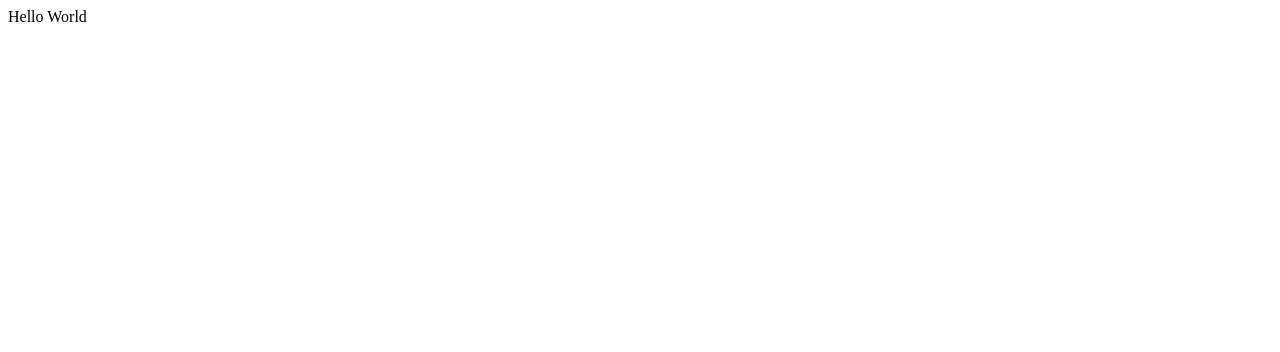
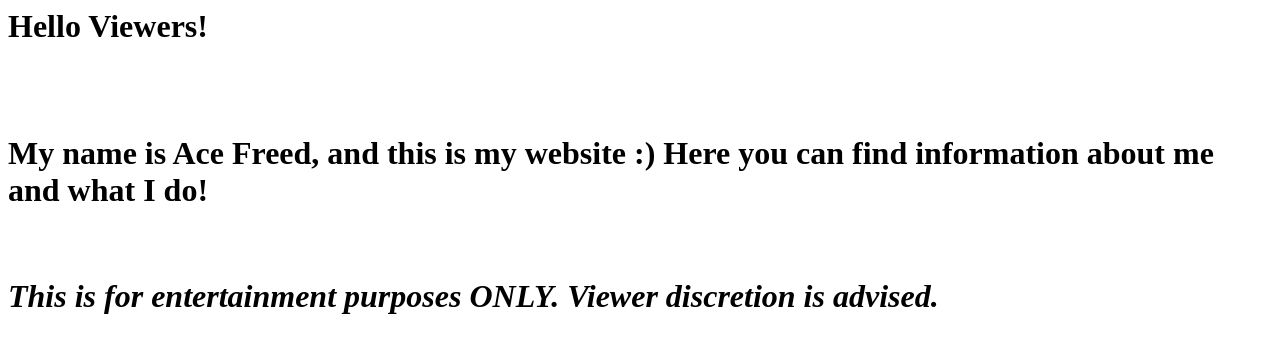
Before and after one commit to asfreed21/Portfolio, a plain HTML site: page index.html in a window 1280 px wide. Drawn offline with Linux system fonts and the light colour scheme.

Commit message:
Update index.html

```diff
--- a/index.html
+++ b/index.html
@@ -1 +1,5 @@
-<p> Hello World </P>
+<h1> <strong> Hello Viewers! </strong> <h1>
+  <br>
+  <p> My name is Ace Freed, and this is my website :) Here you can find information about me and what I do! </p>
+  <br>
+  <i> This is for entertainment purposes ONLY. Viewer discretion is advised.</i>
```
